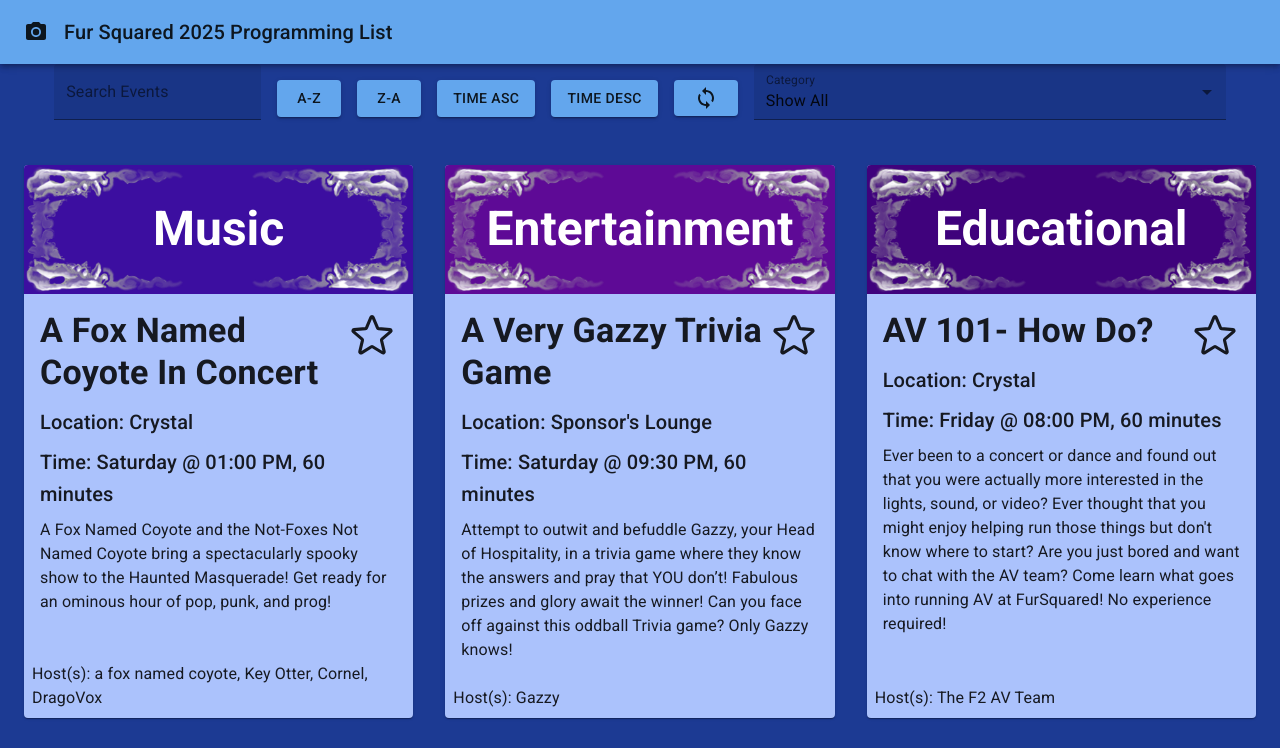
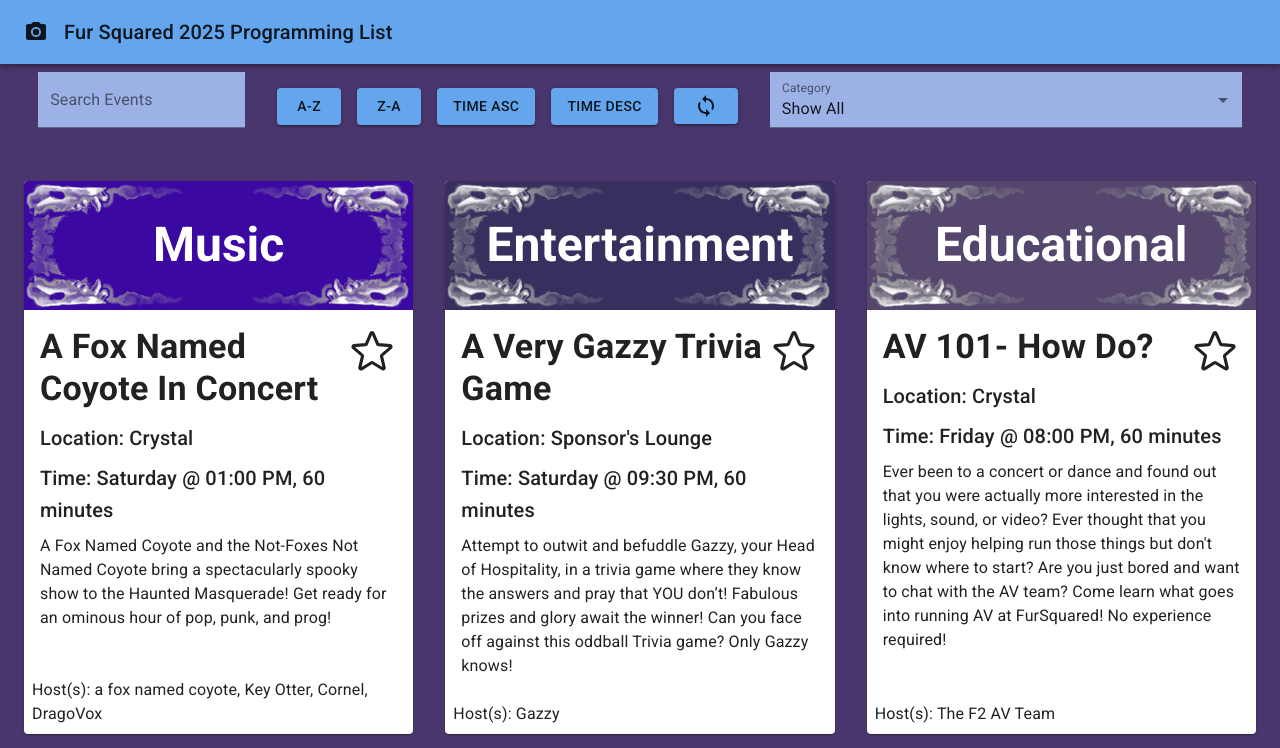
Before and after one commit to draggor/event-listing-page, a React (Create React App) app: page / in a window 1280 px wide. Shown: the top 748 px of the page. Built offline with nearby package versions, Linux system fonts and the light colour scheme; what knuth-shuffle-seeded would draw is missing.

Commit message:
Wow material ui theming is awful actually.

```diff
--- a/public/index.html
+++ b/public/index.html
@@ -4,7 +4,7 @@
     <meta charset="utf-8" />
     <link rel="shortcut icon" href="%PUBLIC_URL%/favicon.ico" />
     <meta name="viewport" content="minimum-scale=1, initial-scale=1, width=device-width" />
-    <meta name="theme-color" content="#000000" />
+    <meta name="theme-color" content="#FFFFFF" />
 
     <!-- Facebook OpenGraph tags -->
     <meta property="og:title" content="FurSquared 2025 Programming">
--- a/src/Album.js
+++ b/src/Album.js
@@ -28,6 +28,7 @@ const useStyles = makeStyles((theme) => ({
     height: '100%',
     display: 'flex',
     flexDirection: 'column',
+      //color: '#ffffff',
     backgroundColor: theme.palette.background.light,
     '&:hover': {
       backgroundColor: theme.palette.action.hover,
@@ -49,17 +50,17 @@ const useStyles = makeStyles((theme) => ({
 
 
 const colorMap = {
-  "Audience Interactive": "#320377",
-  "Convention": "#330987",
-  "Creative Arts": "#600687",
-  "Dance": "#3b048e",
-  "Educational": "#3f027c",
-  "Entertainment": "#5e0a96",
-  "Fursuit": "#430f9e",
-  "Games": "#310470",
-  "Music": "#3c0ea0",
-  "Other": "#650c8c",
-  "Social": "#590591",
+  "Audience Interactive": "#1b0c33",
+  "Convention": "#1b182e",
+  "Creative Arts": "#2a2344",
+  "Dance": "#533a88",
+  "Educational": "#54466c",
+  "Entertainment": "#382f5f",
+  "Fursuit": "#4e24aa",
+  "Games": "#2b244b",
+  "Music": "#3c08a2",
+  "Other": "#62429d",
+  "Social": "#3702b3",
 };
 
 function getColor(track) {
--- a/src/App.js
+++ b/src/App.js
@@ -53,18 +53,18 @@ const useStyles = makeStyles((theme) => ({
     marginRight: theme.spacing(2),
   },
   heroContent: {
-    backgroundColor: theme.palette.background.paper,
+    backgroundColor: theme.palette.background.light,
     padding: theme.spacing(8, 0, 6),
   },
   heroButtons: {
     marginTop: theme.spacing(4),
   },
   footer: {
-    backgroundColor: theme.palette.background.paper,
+    backgroundColor: theme.palette.background.light,
     padding: theme.spacing(6),
   },
   button: {
-    marginRight: theme.spacing(2),
+    margin: theme.spacing(1),
   },
   card: {
     height: '100%',
@@ -79,8 +79,9 @@ const useStyles = makeStyles((theme) => ({
     maxWidth: '720px',
   },
   search: {
-    backgroundColor: theme.palette.background.default,
+    backgroundColor: theme.palette.background.primary,
     color: '#ffffff',
+    margin: theme.spacing(1),
   },
 }));
 
@@ -180,13 +181,13 @@ const App = () => {
               <Button variant="contained" color="primary" onClick={sortAlphaReverse} className={classes.button}>Z-A</Button>
               <Button variant="contained" color="primary" onClick={sortTimeAsc} className={classes.button}>Time Asc</Button>
               <Button variant="contained" color="primary" onClick={sortTimeDesc} className={classes.button}>Time Desc</Button>
-              <Button variant="contained" color="primary" onClick={sortRandom}>
+              <Button variant="contained" color="primary" onClick={sortRandom} className={classes.button}>
                 <Loop />
               </Button>
             </Box>
           </Grid>
           <Grid item>
-            <TagSelect tags={tags} onChange={filterTag} value={selectedTag} />
+            <TagSelect tags={tags} onChange={filterTag} value={selectedTag} sx={{ backgroundColor: '#fff' }} />
           </Grid>
         </Grid>
         <Album cards={dealers} />
--- a/src/TagSelect.js
+++ b/src/TagSelect.js
@@ -9,7 +9,8 @@ import Select from '@material-ui/core/Select';
 const useStyles = makeStyles((theme) => ({
   formControl: {
     minWidth: 120,
-    backgroundColor: theme.palette.background.default,
+    backgroundColor: theme.palette.background.light,
+    margin: theme.spacing(1),
   },
 }));
 
--- a/src/theme.js
+++ b/src/theme.js
@@ -14,11 +14,24 @@ const theme = createMuiTheme({
       main: red.A400,
     },
     background: {
-      default: '#1c3a93',
-      light: '#abc2fc',
+      default: '#49366c',
+        //light: '#71599f',
+      light: '#',
     },
     action: {
-      hover: '#dfd1f9',
+      hover: '#9362e8',
+    },
+  },
+  overrides: {
+    MuiTextField: {
+      root: {
+        backgroundColor: '#abc2fc',
+      },
+    },
+    MuiFormControl: {
+      root: {
+        backgroundColor: '#abc2fc',
+      },
     },
   },
 });
```
Also changed, not shown: 6 other files (tests, documents, lock files or other folders).
